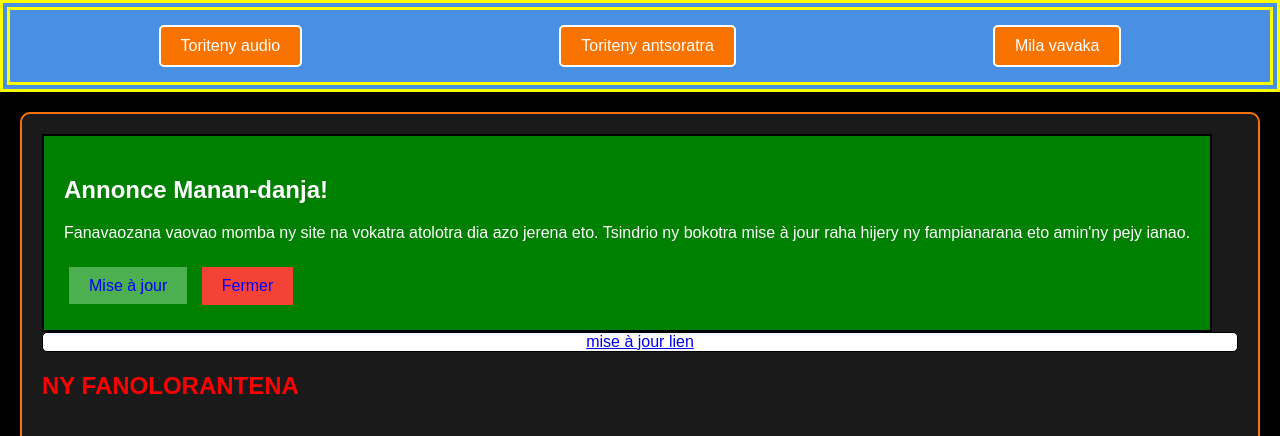
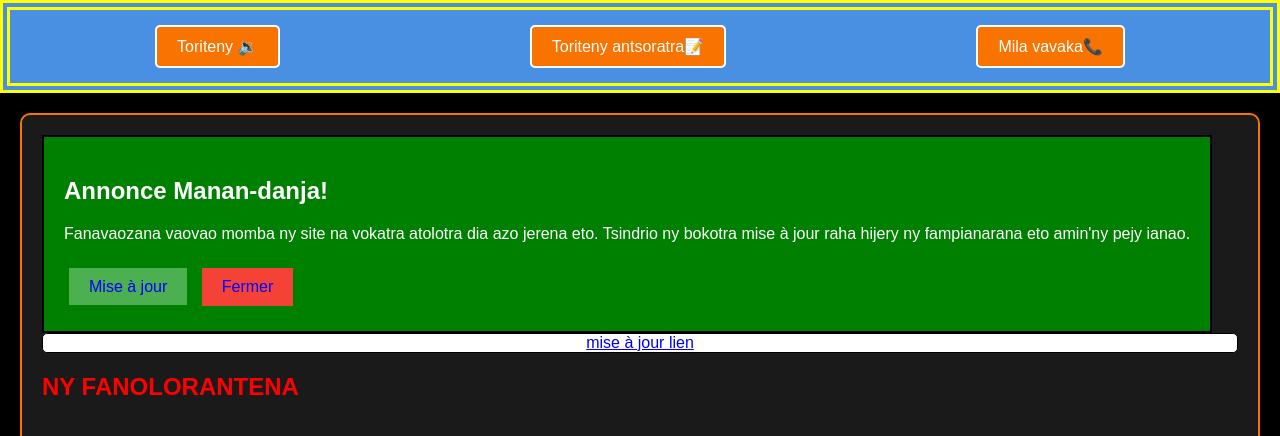
Before and after one commit to Urmin27/Ny-tenin-Andriamanitra-FAFI, a plain HTML site: page index.html in a window 1280 px wide. Shown: the top 436 px of the page. Drawn offline with Linux system fonts and the light colour scheme.

Commit message:
Update index.html

```diff
--- a/index.html
+++ b/index.html
@@ -314,9 +314,9 @@
 </head>
 <body>
     <header>
-        <button onclick="showSection('audio')">Toriteny audio</button>
-        <button onclick="showSection('vavolombelona')">Toriteny antsoratra </button>
-        <button onclick="showSection('client')">Mila vavaka</button>
+        <button onclick="showSection('audio')">Toriteny 🔉 </button>
+        <button onclick="showSection('vavolombelona')">Toriteny antsoratra📝 </button>
+        <button onclick="showSection('client')">Mila vavaka📞</button>
     </header>
 
     <section id="audio" class="active">
```
